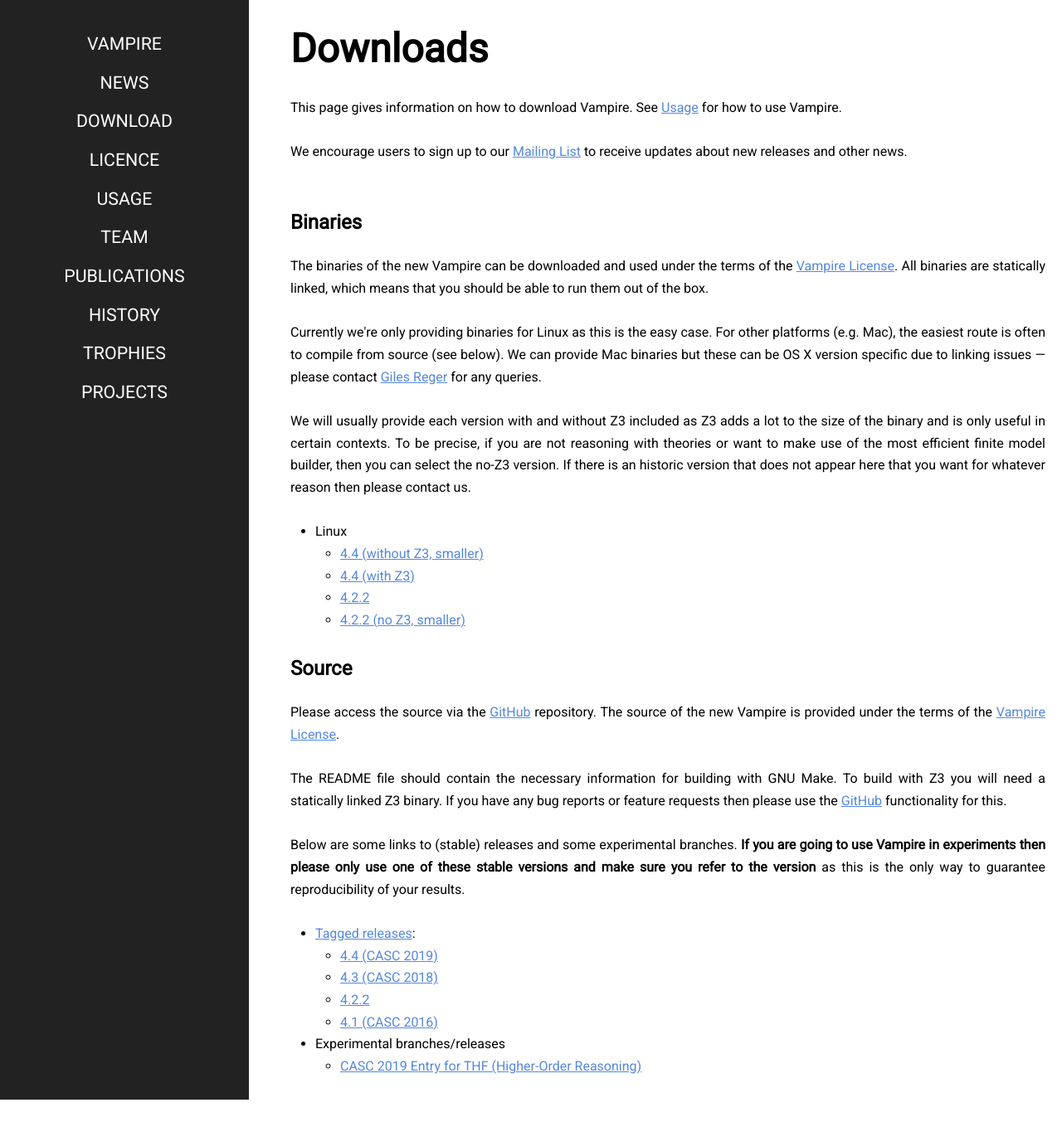
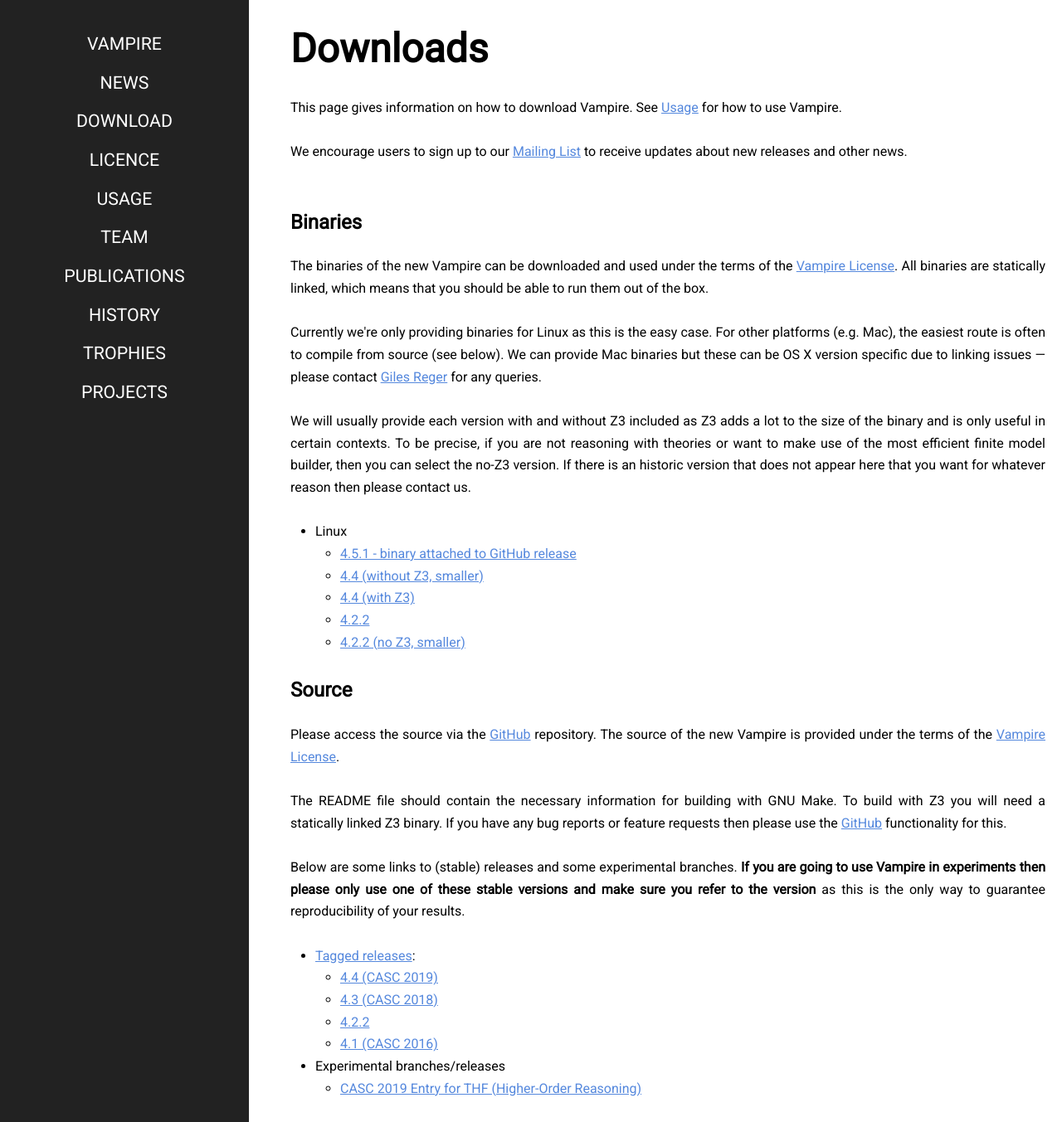
Before and after one commit to vprover/vprover.github.io, a Jekyll site: the page built from download.html, in a window 1280 px wide. Shown: the whole page at 83% size. Built offline with Jekyll 4.4.1, drawn with Linux system fonts in a browser that asks for light colours; before the commit the page ends 1326 px from its top, so only the background shows below that.

Commit message:
Update download.html

```diff
--- a/download.html
+++ b/download.html
@@ -35,6 +35,7 @@
 <ul>
  <li>Linux
   <ul>
+   <li><a href="https://github.com/vprover/vampire/releases/tag/4.5.1">4.5.1 - binary attached to GitHub release</a>
    <li><a href="/bin/vampire_rel_static_release_v4.4">4.4 (without Z3, smaller)</a>
    <li><a href="/bin/vampire_z3_rel_static_release_v4.4">4.4 (with Z3)</a>
    <li><a href="/bin/vampire4.2.2">4.2.2</a>
```
